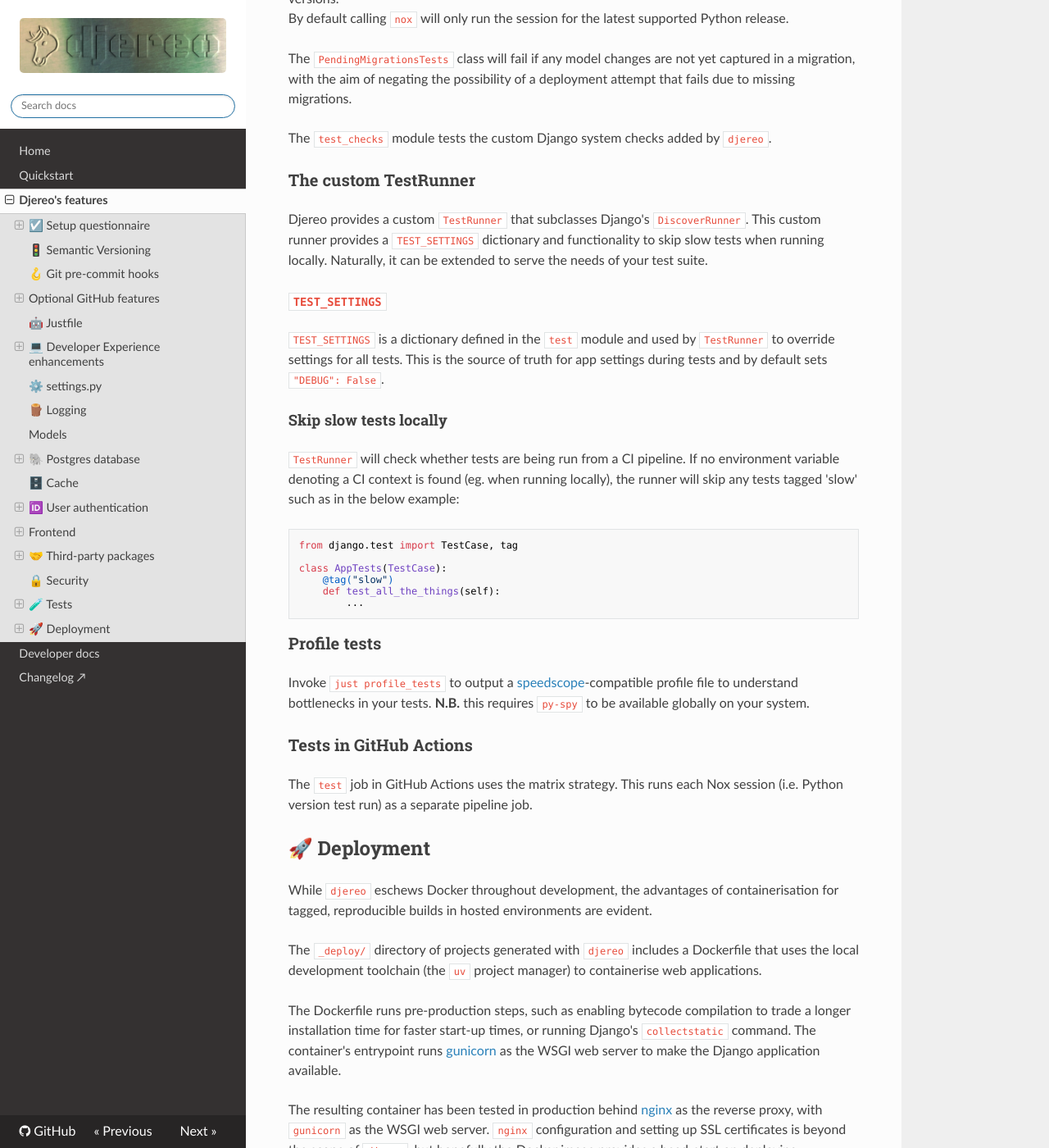
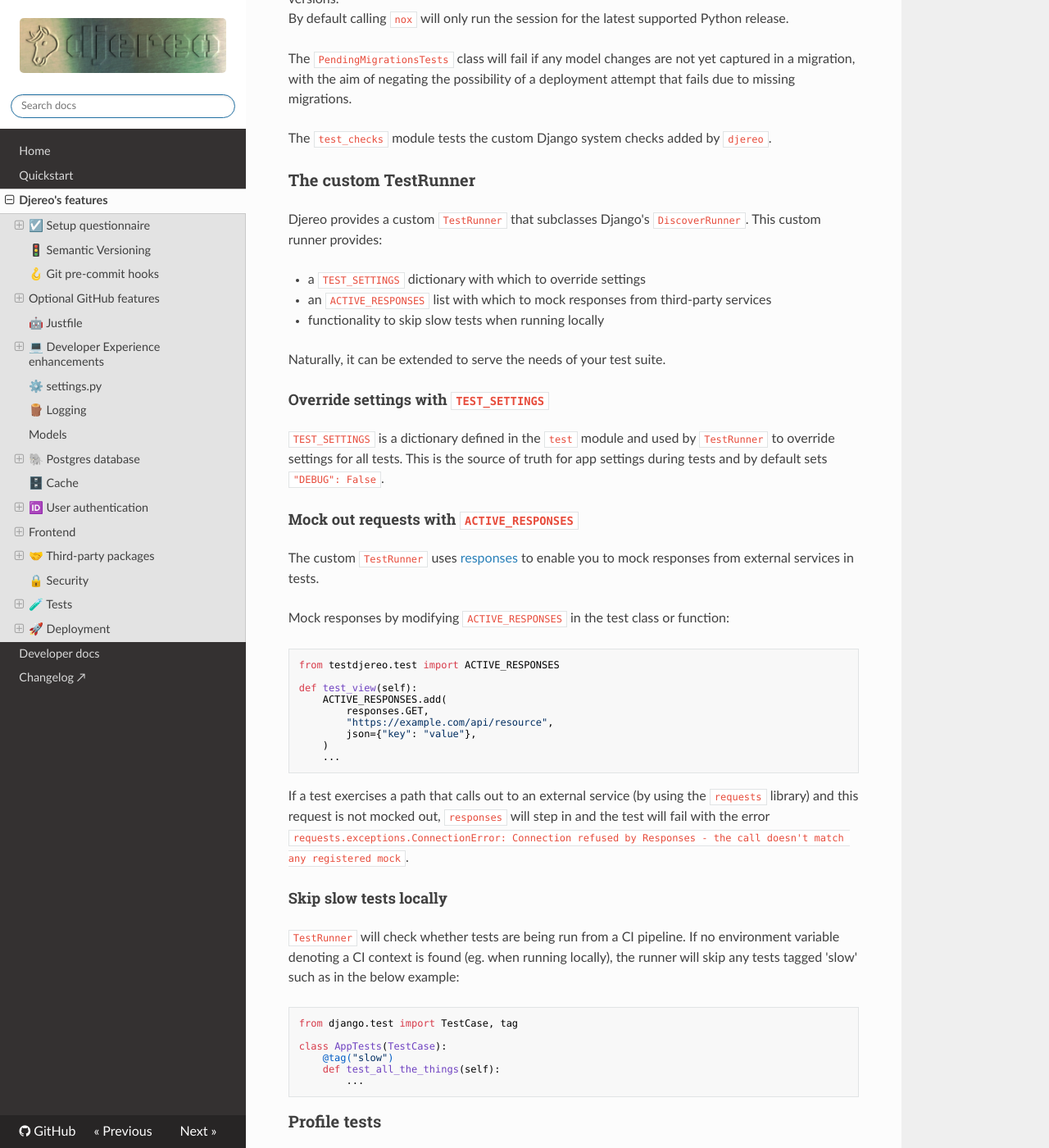
Before and after one commit to albertomh/djereo, an MkDocs documentation site: the page built from docs/src/featurelist.md, in a window 1280 px wide and 1400 px high, scrolled down 10999 px. Shown: the whole window at 82% size. Built offline with MkDocs 1.6.1, drawn with Linux system fonts in a browser that asks for light colours; nearby versions of some CDN libraries.

Commit message:
docs: document mocking out requests to third-party services in tests (#284)

````diff
--- a/docs/src/featurelist.md
+++ b/docs/src/featurelist.md
@@ -475,14 +475,44 @@ The `test_checks` module tests the custom Django system checks added by `djereo`
 ### The custom TestRunner
 
 Djereo provides a custom `TestRunner` that subclasses Django's `DiscoverRunner`.
-This custom runner provides a `TEST_SETTINGS` dictionary and functionality to skip slow tests
-when running locally. Naturally, it can be extended to serve the needs of your test suite.
+This custom runner provides:
 
-#### `TEST_SETTINGS`
+- a `TEST_SETTINGS` dictionary with which to override settings
+- an `ACTIVE_RESPONSES` list with which to mock responses from third-party services
+- functionality to skip slow tests when running locally
+
+Naturally, it can be extended to serve the needs of your test suite.
+
+#### Override settings with `TEST_SETTINGS`
 
 `TEST_SETTINGS` is a dictionary defined in the `test` module and used by `TestRunner` to
 override settings for all tests. This is the source of truth for app settings during tests
 and by default sets `"DEBUG": False`.
+
+#### Mock out requests with `ACTIVE_RESPONSES`
+
+The custom `TestRunner` uses [responses](https://github.com/getsentry/responses){target=\"_blank"}
+to enable you to mock responses from external services in tests.
+
+Mock responses by modifying `ACTIVE_RESPONSES` in the test class or function:
+
+```python
+from testdjereo.test import ACTIVE_RESPONSES
+
+def test_view(self):
+    ACTIVE_RESPONSES.add(
+        responses.GET,
+        "https://example.com/api/resource",
+        json={"key": "value"},
+    )
+    ...
+```
+
+<!-- markdownlint-disable MD013 line-length -->
+If a test exercises a path that calls out to an external service (by using the `requests`
+library) and this request is not mocked out, `responses` will step in and the test will
+fail with the error `requests.exceptions.ConnectionError: Connection refused by Responses - the call doesn't match any registered mock`.
+<!-- markdownlint-enable MD013 line-length -->
 
 #### Skip slow tests locally
 
````
